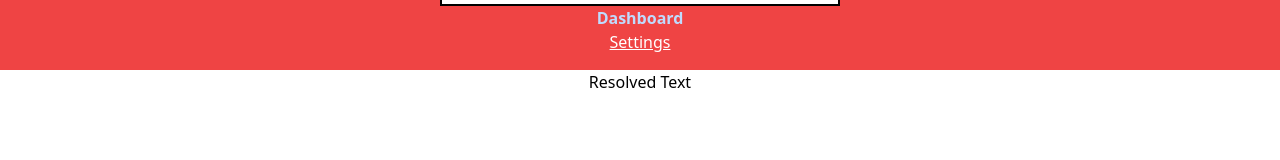
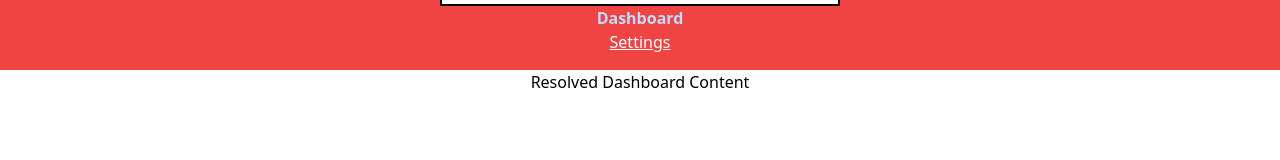
Before and after one commit to AmirmahdiMonzavi/next, a Next.js app: page /dashboard in a window 1280 px wide. Shown: the part 134-294 px from the top of the page. Built offline with nearby package versions, Linux system fonts and the light colour scheme.

Commit message:
refactor(routes): modify resolved text

```diff
--- a/app/dashboard/page.tsx
+++ b/app/dashboard/page.tsx
@@ -5,7 +5,7 @@ import Loading from "./loading";
 const textPromise = () => {
   return new Promise((resolve, reject) => {
     setTimeout(() => {
-      resolve("Resolved Text");
+      resolve("Resolved Dashboard Content");
     }, 2000);
   });
 };
```
